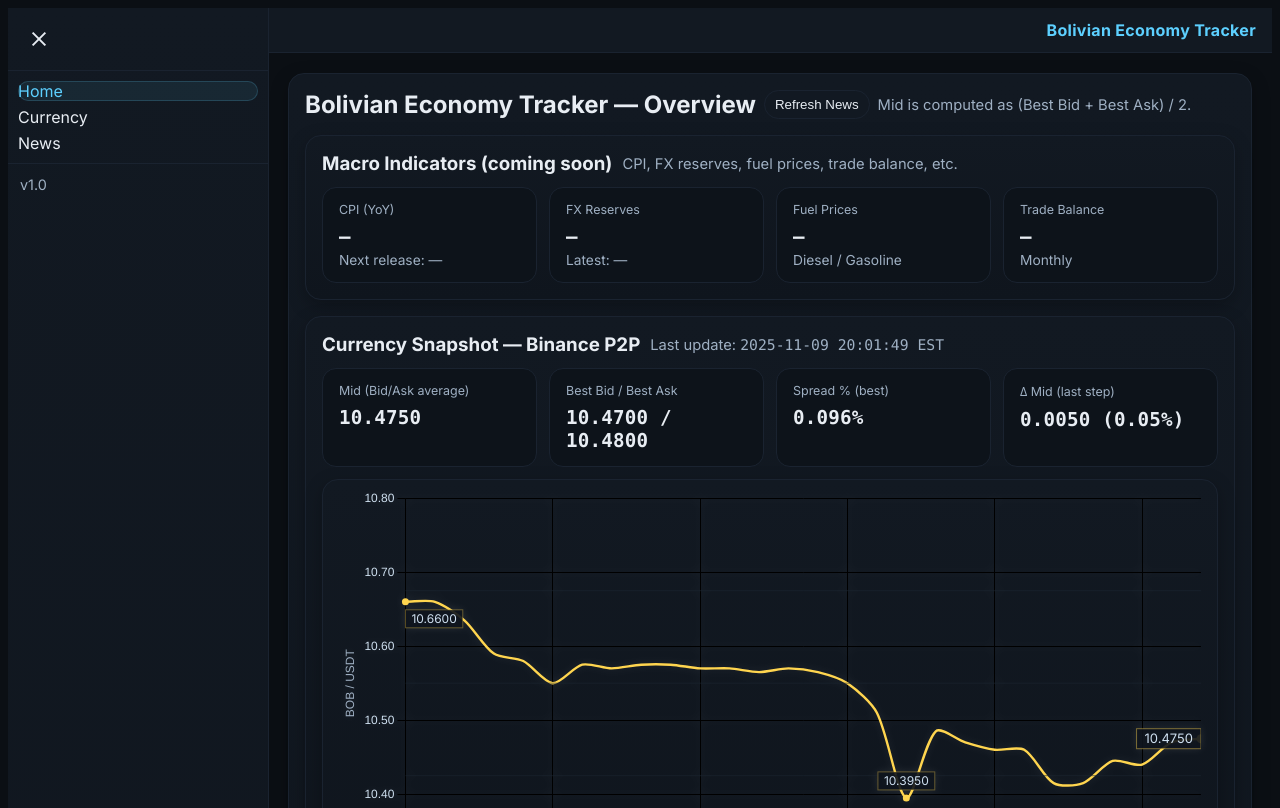
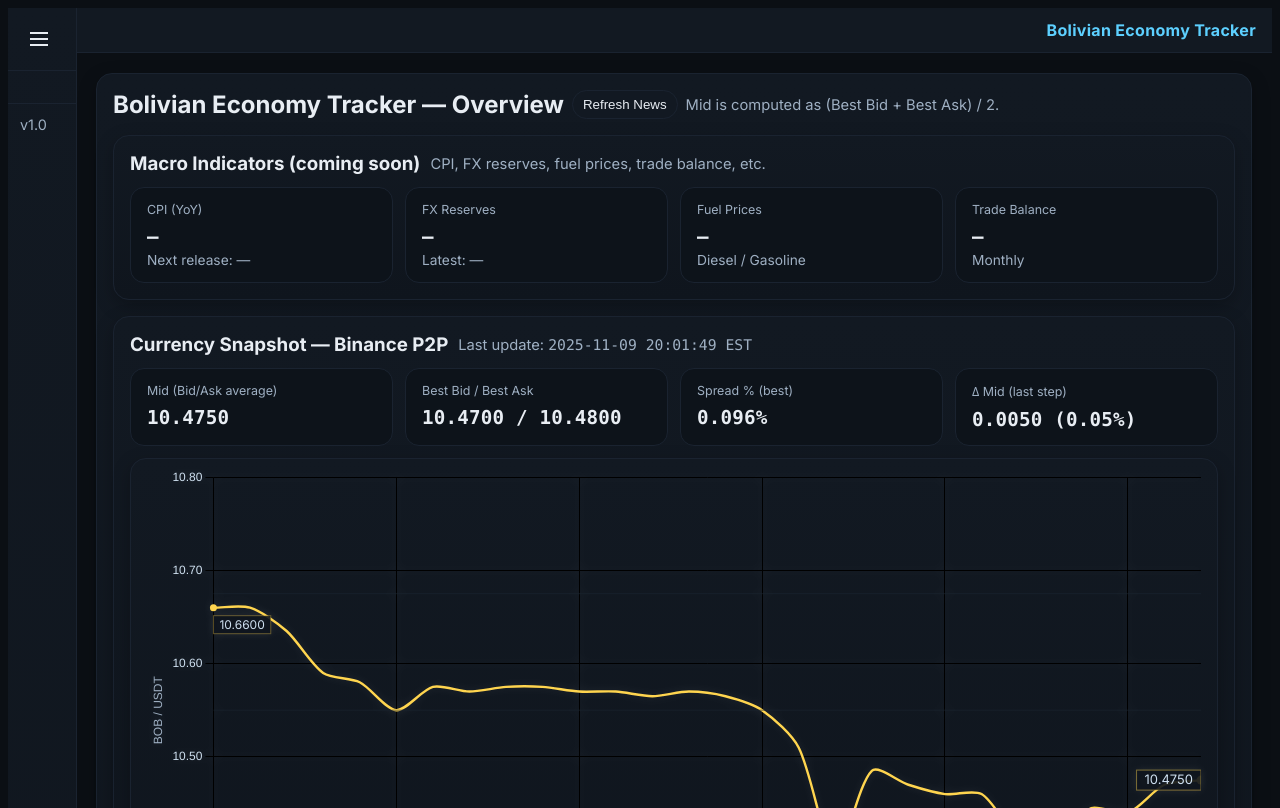
Before and after one commit to nicoortuno/bolivian-economy-tracker, a React (Vite) app in the folder app/ui/: page / in a window 1280 px wide. Built offline with nearby package versions, Linux system fonts and the light colour scheme.

Commit message:
changed sidebar default

```diff
--- a/app/ui/src/App.jsx
+++ b/app/ui/src/App.jsx
@@ -4,19 +4,21 @@ import Currency from './pages/Currency.jsx'
 import News from './pages/News.jsx'
 
 const NAV = [
-  { key: 'home',     label: 'Home' },
+  { key: 'home', label: 'Home' },
   { key: 'currency', label: 'Currency' },
-  { key: 'news',     label: 'News' },
+  { key: 'news', label: 'News' },
 ]
 
 export default function App() {
   const [tab, setTab] = useState('home')
-  const [open, setOpen] = useState(true)
+  const [open, setOpen] = useState(false)
 
   useEffect(() => {
     const saved = localStorage.getItem('bet.sidebar')
+    if (saved === 'open') setOpen(true)
     if (saved === 'closed') setOpen(false)
   }, [])
+
   useEffect(() => {
     localStorage.setItem('bet.sidebar', open ? 'open' : 'closed')
   }, [open])
@@ -33,7 +35,6 @@ export default function App() {
 
   return (
     <div className={`layout ${open ? 'sb-open' : 'sb-closed'}`}>
-      {/* === Sidebar === */}
       <aside className={`sidebar ${open ? 'open' : 'closed'}`} aria-label="Primary navigation">
         <div className="sidebar-header">
           <button
@@ -68,11 +69,8 @@ export default function App() {
         </div>
       </aside>
 
-      {/* === Main Area === */}
       <div className="main">
-        {/* Top Header */}
         <header className="header slim">
-          {/* Mobile-only toggle */}
           <button
             className="sidebar-toggle only-mobile"
             aria-label={open ? 'Collapse sidebar' : 'Expand sidebar'}
@@ -87,20 +85,17 @@ export default function App() {
           </a>
         </header>
 
-        {/* Page content */}
         <main className="container">
           {tab === 'home' && <Home />}
           {tab === 'currency' && <Currency />}
           {tab === 'news' && <News />}
         </main>
 
-        {/* Footer */}
         <footer className="footer">
           Bolivian Economy Tracker · <span style={{ color: 'var(--muted)' }}>v1.0</span>
         </footer>
       </div>
 
-      {/* Mobile overlay */}
       <div
         className={`scrim ${open ? 'show' : ''}`}
         onClick={() => setOpen(false)}
```
